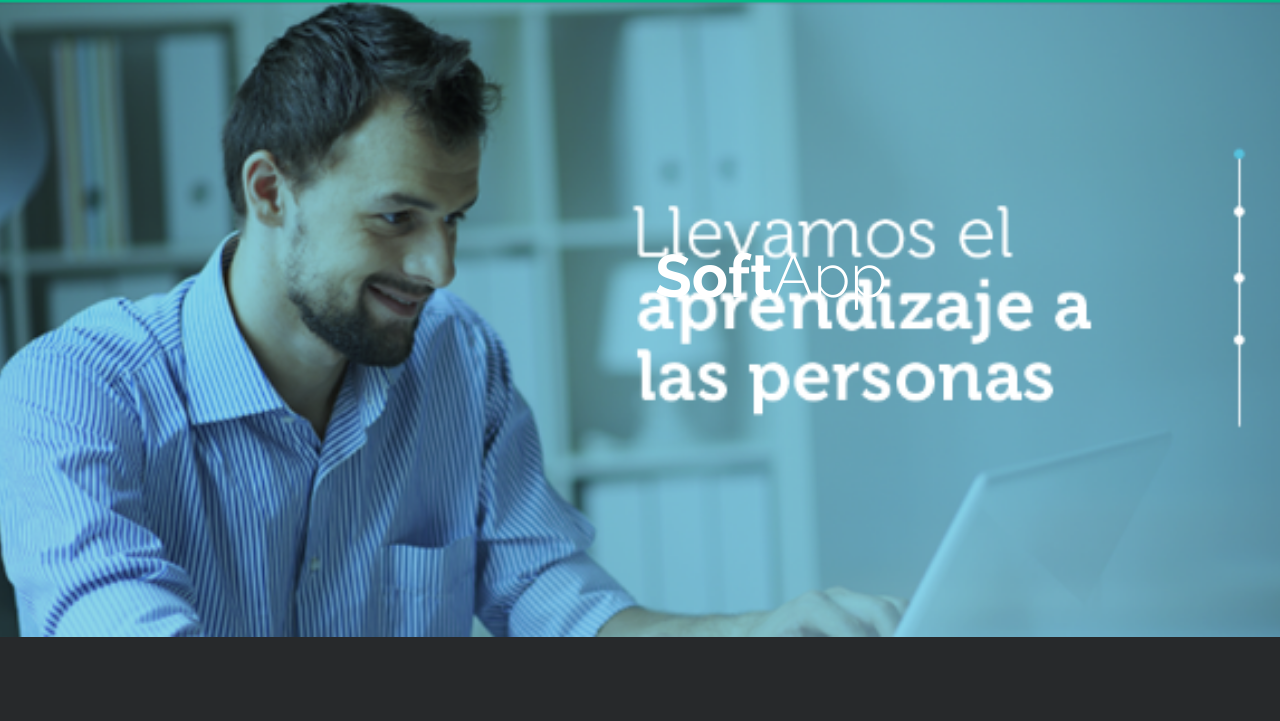
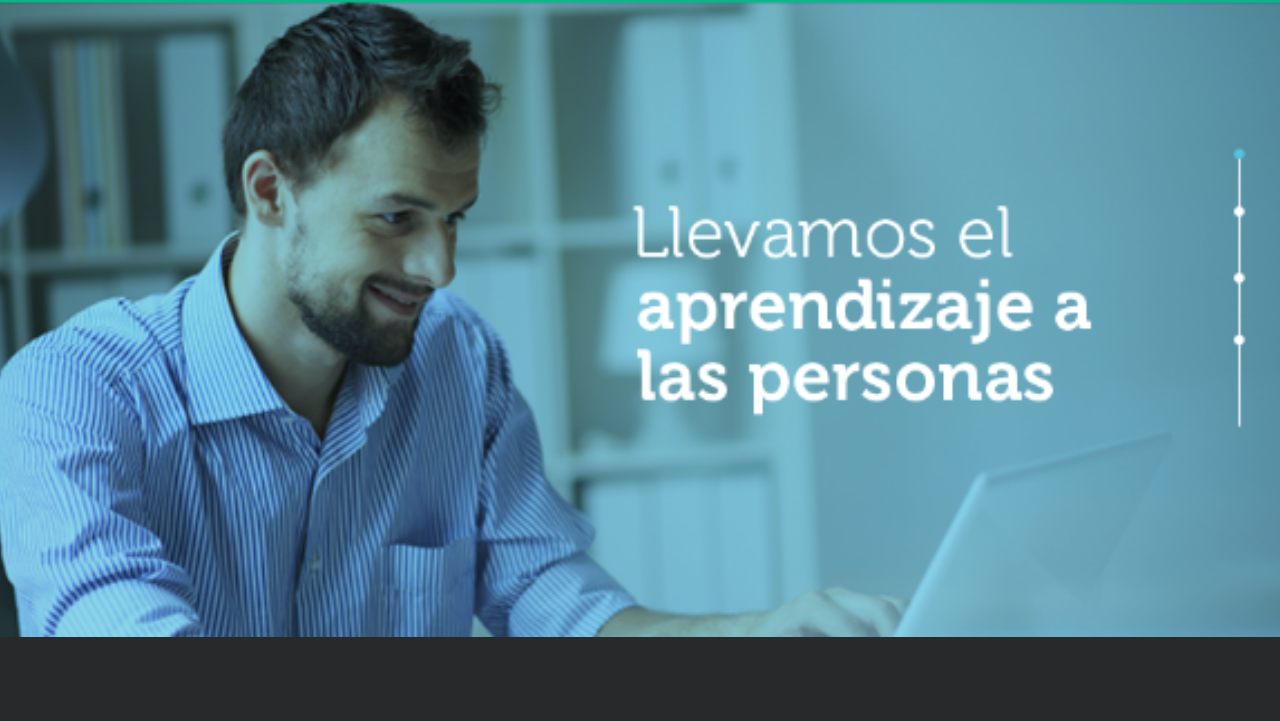
Before and after one commit to allisonfrias/knowmady, a plain HTML site: page index.html in a window 1280 px wide. Shown: the top 721 px of the page. Drawn offline with Linux system fonts and the light colour scheme; a script that the page names is missing.

Commit message:
index modified

```diff
--- a/index.html
+++ b/index.html
@@ -85,7 +85,7 @@
             <div class="range range-sm-center range-sm-middle range-sm-reverse">
               <div class="cell-sm-6">
                 <div class="section-sm-bottom-60 section-md-bottom-90">
-                  <div class="brand-inline h2"><span class="text-white text-bold">Soft</span><span>App</span></div>
+                  <!-- <div class="brand-inline h2"><span class="text-white text-bold">Soft</span><span>App</span></div> -->
                   <!-- <h3>Innovative solutions</h3>
                   <p class="big offset-top-12">Innovative solutions delivering a product, which includes tomorrow’s technology – already today!</p>
                   <ul class="list-bordered list-bordered-jungle-green">
```
